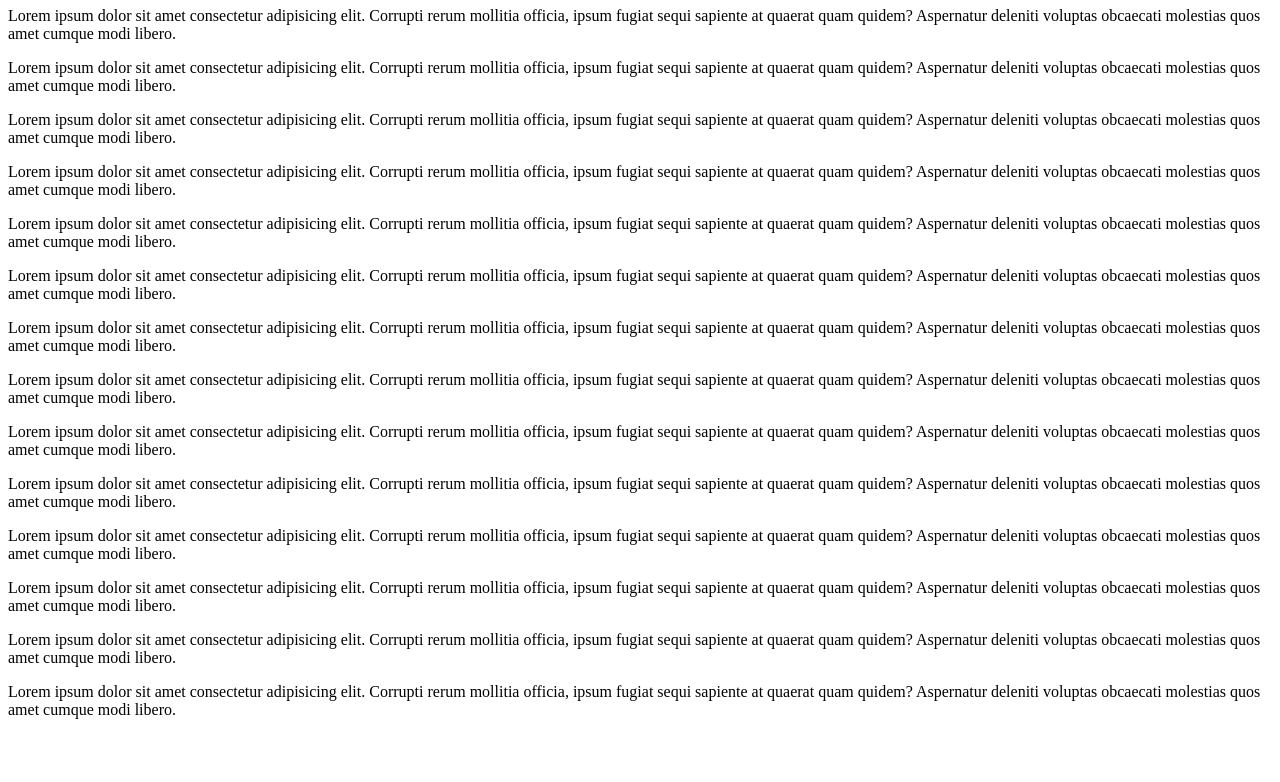
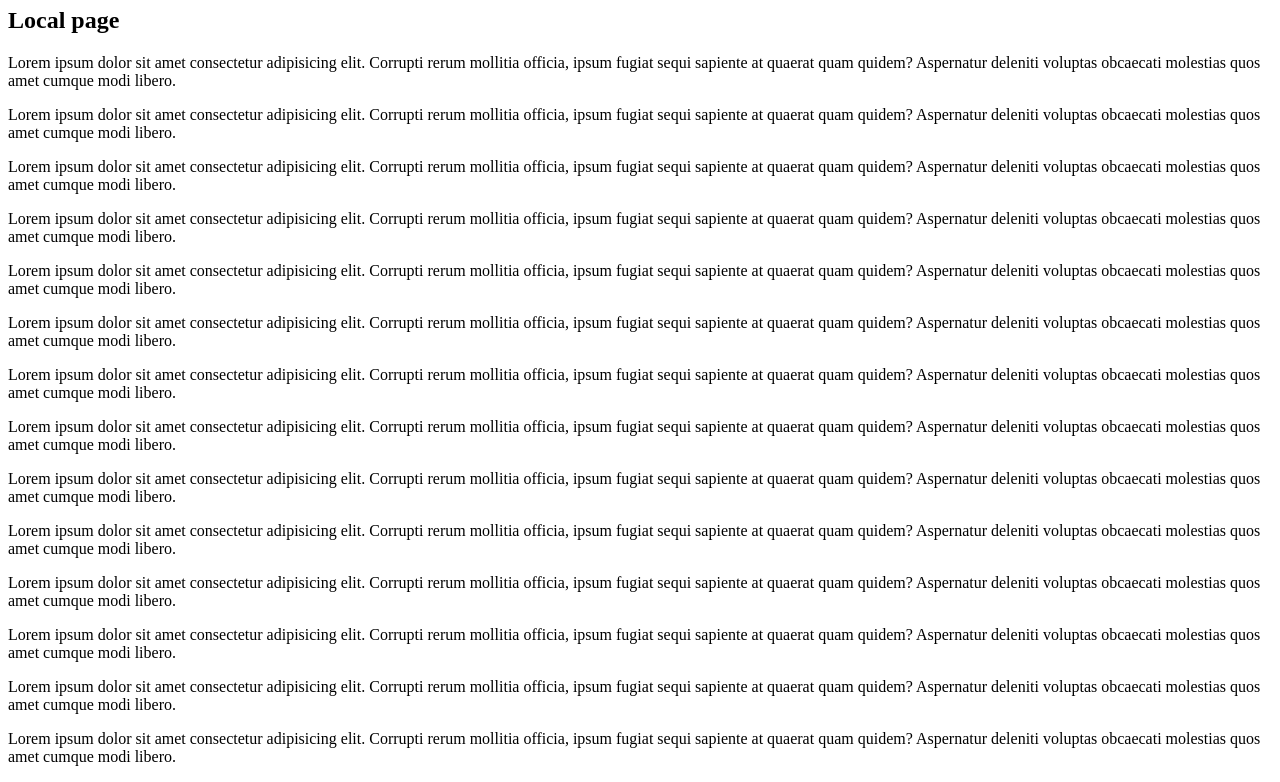
Before and after one commit to Yaroslav-Protsenko/-Praktika02, a plain HTML site: page index.html in a window 1280 px wide. Shown: the part 73-855 px from the top of the page. Before the commit the page ends 808 px from the top, so only its background shows below. Drawn offline with Linux system fonts and the light colour scheme.

Commit message:
add h2 text

```diff
--- a/index.html
+++ b/index.html
@@ -6,6 +6,8 @@
 </head>
 <body>
    <h1>Main page</h1>
+   <h2>Local page</h2>
+
    <p> Lorem ipsum dolor sit amet consectetur adipisicing elit. Corrupti rerum mollitia officia, ipsum fugiat sequi sapiente at quaerat quam quidem? Aspernatur deleniti voluptas obcaecati molestias quos amet cumque modi libero. </p>
    <p> Lorem ipsum dolor sit amet consectetur adipisicing elit. Corrupti rerum mollitia officia, ipsum fugiat sequi sapiente at quaerat quam quidem? Aspernatur deleniti voluptas obcaecati molestias quos amet cumque modi libero. </p>
    <p> Lorem ipsum dolor sit amet consectetur adipisicing elit. Corrupti rerum mollitia officia, ipsum fugiat sequi sapiente at quaerat quam quidem? Aspernatur deleniti voluptas obcaecati molestias quos amet cumque modi libero. </p>
```
